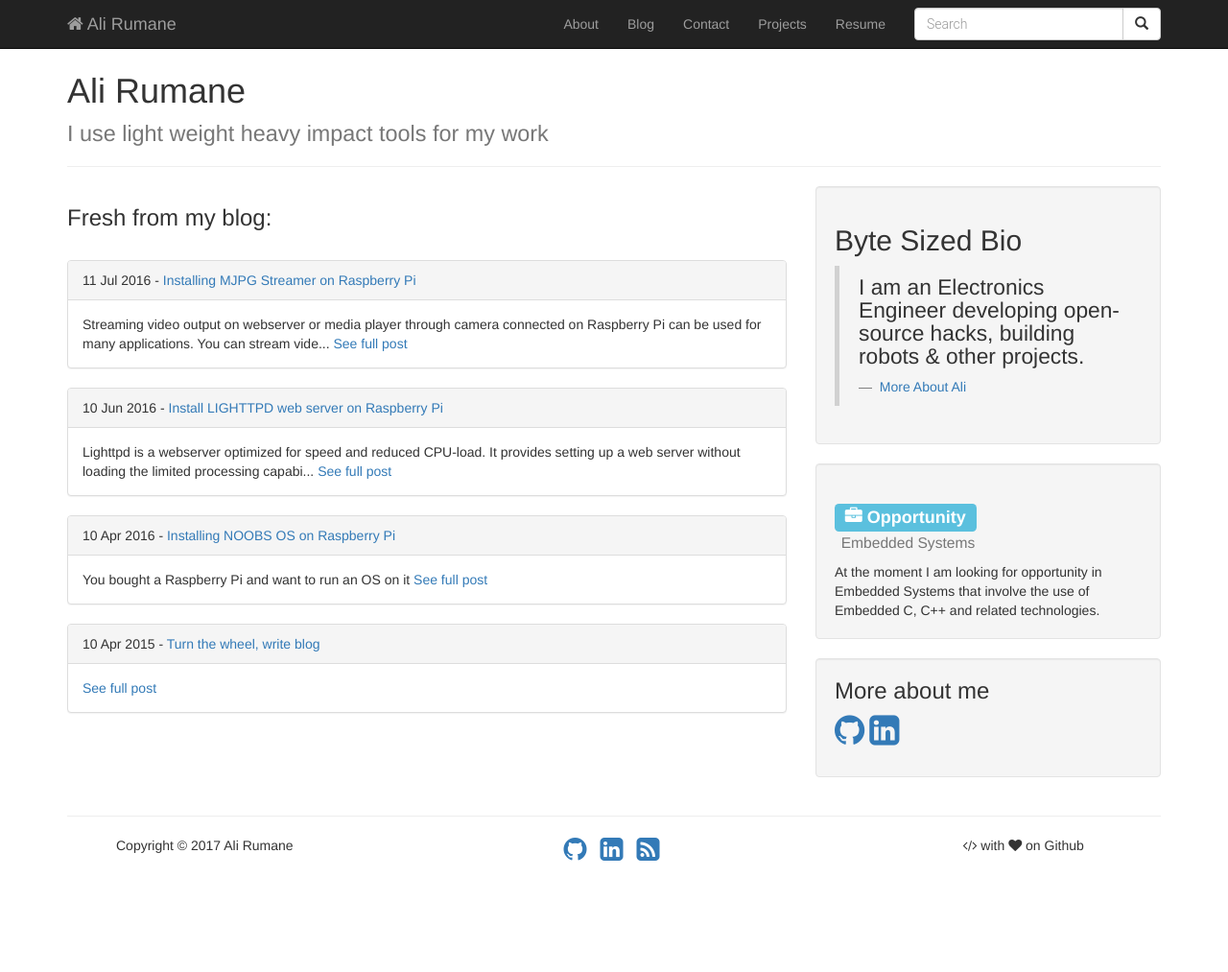
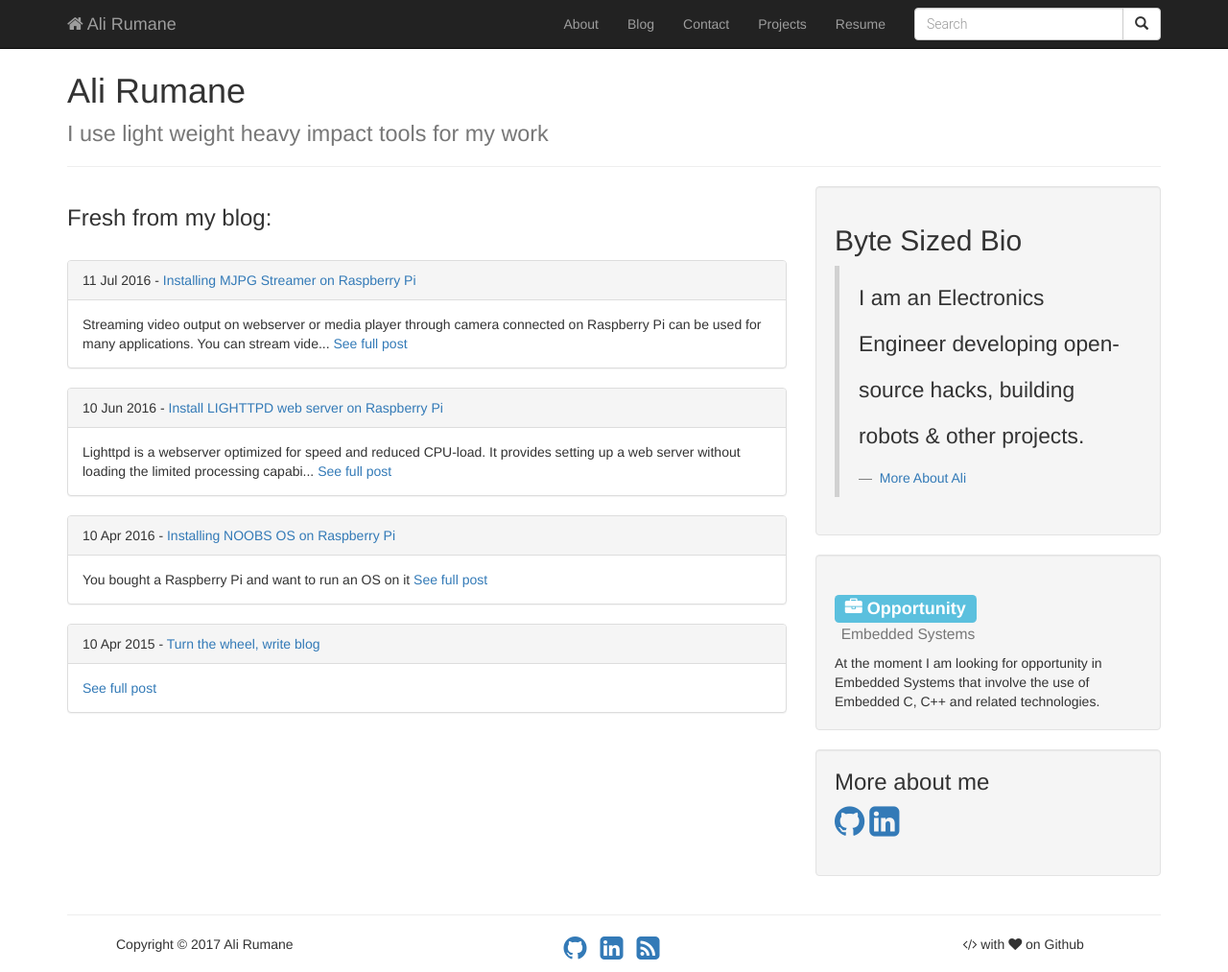
Before and after one commit to alirumane/ali-backup, a Jekyll site: the page built from index.md, in a window 1280 px wide and 1013 px high. Shown: the whole window at 96% size. Built offline with Jekyll 4.4.1, drawn with Linux system fonts in a browser that asks for light colours.

Commit message:
Update style.css

```diff
--- a/assets/themes/bootstrap/css/style.css
+++ b/assets/themes/bootstrap/css/style.css
@@ -1,6 +1,6 @@
 
 p {
- font-size: 1.3em; line-height: 24px;
+ font-size: 1.3em; line-height: 2.1em;
  }
 
 /* navbar-fixed-top */
```
